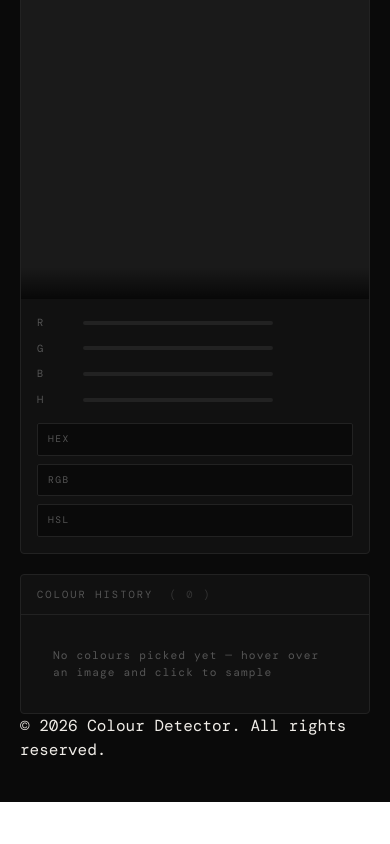
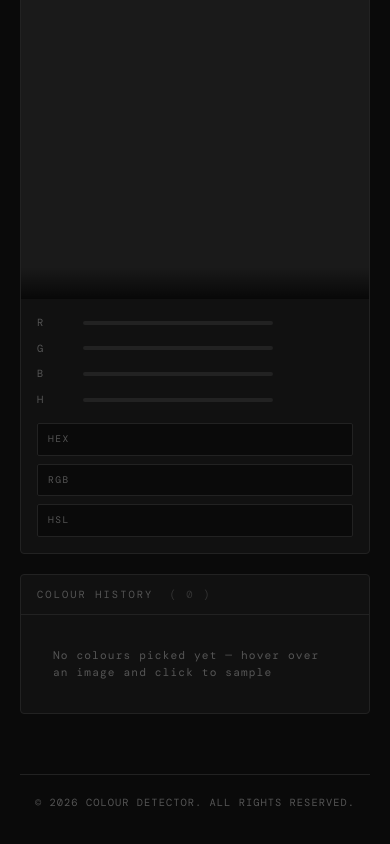
Before and after one commit to aswanayyappan/Colour_Detected, a React (Vite) app: page / in a window 390 px wide. Shown: the part 731-1575 px from the top of the page. Before the commit the page ends 1533 px from the top, so only its background shows below. Built offline with nearby package versions, Linux system fonts and the light colour scheme; a web font is replaced by a local one.

Commit message:
Update color-detector.css

```diff
--- a/src/styles/color-detector.css
+++ b/src/styles/color-detector.css
@@ -381,3 +381,50 @@ button.primary:hover {
   opacity: 1;
   transform: translateX(-50%) translateY(0);
 }
+
+/* Footer Styles */
+.footer {
+  width: 100%;
+  max-width: 900px;
+  margin-top: 60px;
+  padding-top: 30px;
+  padding-bottom: 20px;
+  display: flex;
+  justify-content: center;
+  align-items: center;
+  border-top: 1px solid var(--border);
+}
+
+.copyright {
+  font-size: 0.65rem;
+  letter-spacing: 0.1em;
+  color: var(--muted);
+  text-transform: uppercase;
+}
+
+.team-section {
+  display: flex;
+  align-items: center;
+  gap: 12px;
+}
+
+.team-label {
+  font-size: 0.65rem;
+  letter-spacing: 0.2em;
+  text-transform: uppercase;
+  color: var(--muted);
+}
+
+@media (max-width: 640px) {
+  .footer {
+    flex-direction: column;
+    gap: 20px;
+    text-align: center;
+    padding-top: 20px;
+  }
+
+  .team-section {
+    flex-direction: column;
+    gap: 8px;
+  }
+}
```
